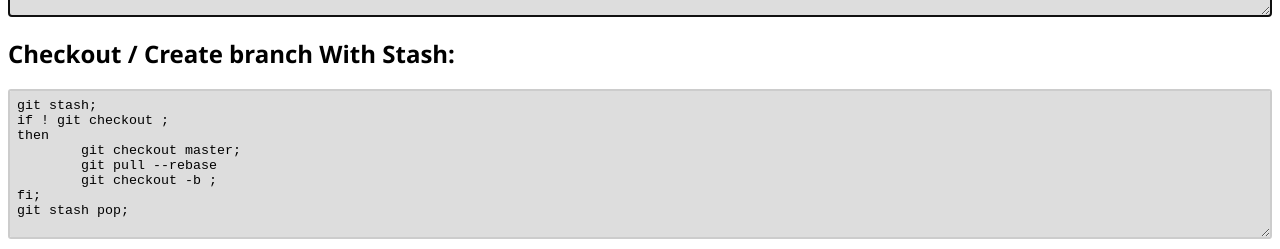
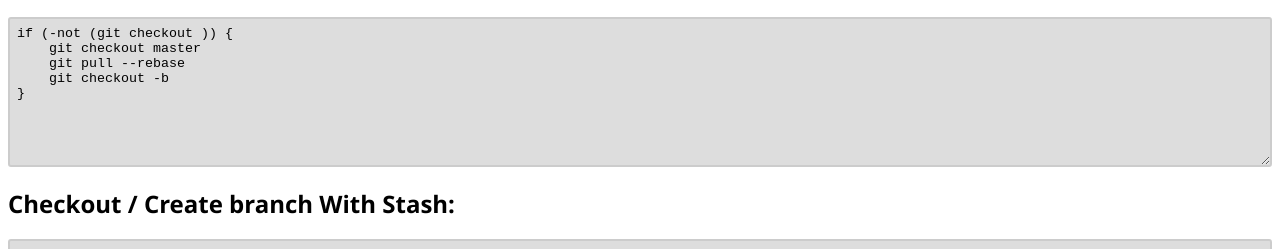
Before and after one commit to leafgarland/leafgarland.github.io, a plain HTML site: page jiranator/index.html in a window 1280 px wide. Shown: the part 411-660 px from the top of the page. Drawn offline with Linux system fonts and the light colour scheme.

Commit message:
jiranator: show branch name, use powershell

```diff
--- a/jiranator/index.html
+++ b/jiranator/index.html
@@ -4,7 +4,7 @@
 <head>
 	<meta charset="utf-8">
 	<meta name="viewport" content="width=device-width">
-	<title>JS Bin</title>
+	<title>Jiranator</title>
 	<link rel="stylesheet" href="styles.css">
 </head>
 
@@ -15,27 +15,26 @@
 	<h1>Options:</h1>
 	<label for="ticket">Branch Name:</label>
 	<input type="text" id="ticket" size="50" />
+    <textarea>{ticket}</textarea>
 	<h1>Git Scripts:</h1>
 	<h2>Checkout / Create branch:</h2>
 	<textarea>
-if ! git checkout {ticket};
-then
-	git checkout master;
-	git pull --rebase
-	git checkout -b {ticket};
-fi
+if (-not (git checkout {ticket})) {
+    git checkout master
+    git pull --rebase
+    git checkout -b {ticket}
+}
 </textarea>
 
 	<h2>Checkout / Create branch With Stash:</h2>
 	<textarea>
-git stash;
-if ! git checkout {ticket};
-then
-	git checkout master;
-	git pull --rebase
-	git checkout -b {ticket};
-fi;
-git stash pop;
+git stash
+if (-not (git checkout {ticket})) {
+    git checkout master
+    git pull --rebase
+    git checkout -b {ticket}
+}
+git stash pop
 </textarea>
 
 	<h1>Create PR</h1>
--- a/jiranator/script.js
+++ b/jiranator/script.js
@@ -15,9 +15,7 @@ for (var i = 0, a = document.querySelectorAll("[data-href-placeholder]"); i < a.
 }
 
 var textBox = document.getElementById("ticket");
-
 textBox.value = decodeURIComponent(document.location.hash.replace(/^#/, ""));
-
 textBox.addEventListener("input", function(e) {
     document.location.hash = encodeURIComponent(e.target.value);
 });
--- a/jiranator/styles.css
+++ b/jiranator/styles.css
@@ -1,4 +1,3 @@
-
 body, h1,h2,h3{
   font-family: "Segoe UI", Helvetica;
 }
@@ -6,7 +5,6 @@ body, h1,h2,h3{
 [data-prefix]:before{
 	content:attr(data-prefix) ': ';
 }
-
 
 textarea{
   width: 100%;
@@ -18,5 +16,4 @@ textarea{
   border-radius: 3px;
   padding: 7px;
   transition:background 0.2s ease;
-
 }
```
Lines whose indentation alone changed are shown as unchanged.
